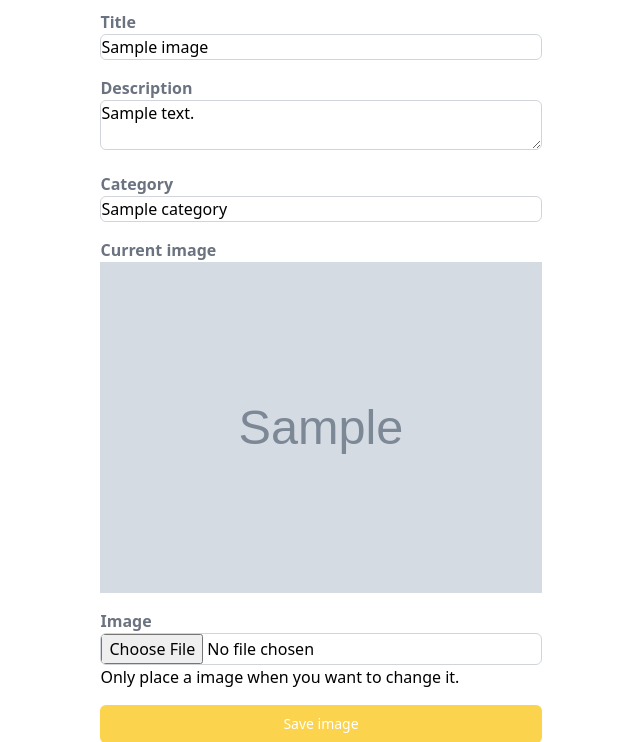
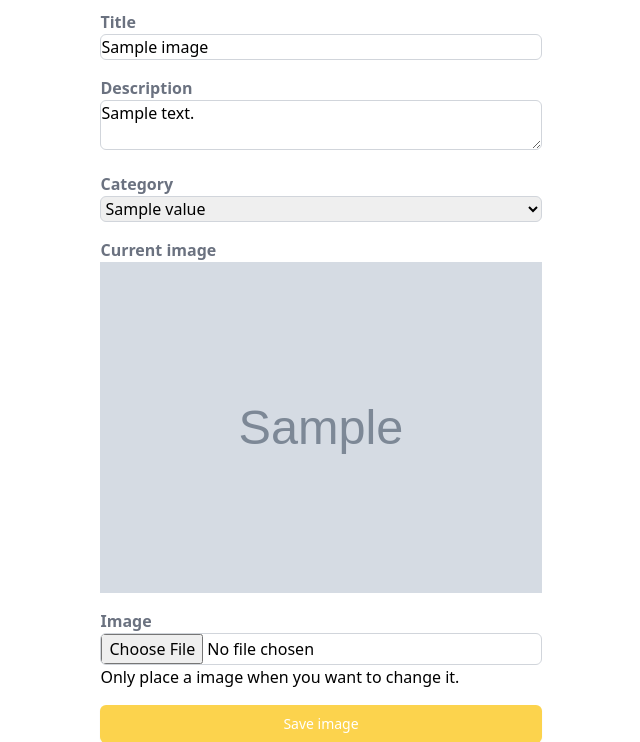
Before and after one commit to corka149/gallery, a Python web app: template templates/edit_image.html.jinja in a window 1280 px wide. Shown: the part 174-916 px from the top of the page, without its empty margins (319-959 px from the left). Run offline with Jinja, Linux system fonts and the light colour scheme; the template is opened without the code that fills it: most values are stand-ins (such as "Sample title", 1, 10 or a date in 2020); grey boxes marked "Sample" are stand-in pictures.

Commit message:
Select category from dropdown

```diff
--- a/Local.session.sql
+++ /dev/null
@@ -1 +0,0 @@
-DROP TABLE image;
--- a/main.py
+++ b/main.py
@@ -156,7 +156,7 @@ def add_image(
     if not is_authenticated:
         return responses.RedirectResponse(url="/", status_code=status.HTTP_302_FOUND)
 
-    return renderer.render(name="add_image.html.jinja", context={})
+    return renderer.render(name="add_image.html.jinja", context={"categories": db.Category})
 
 
 @app.post("/images/add", response_class=HTMLResponse)
@@ -198,7 +198,7 @@ def edit_image(
         config.image_directory, config.gallery_endpoint
     )
 
-    return renderer.render(name="edit_image.html.jinja", context={"image": image})
+    return renderer.render(name="edit_image.html.jinja", context={"image": image, "categories": db.Category})
 
 
 @app.post("/images/{image_id}/edit", response_class=HTMLResponse)
--- a/templates/add_image.html.jinja
+++ b/templates/add_image.html.jinja
@@ -29,7 +29,11 @@
         <label class="font-bold text-gray-500" for="category">{{
           _("Category")
         }}</label>
-        <input type="text" id="category" name="category" class="w-full border border-gray-300 rounded-md" required />
+        <select name="category" id="category" required class="w-full border border-gray-300 rounded-md">
+          {% for category in categories %}
+            <option value="{{ category.value }}">{{ _(category.value) }}</option>
+          {% endfor %}
+        </select>
       </div>
       <!-- Image -->
       <div>
--- a/templates/edit_image.html.jinja
+++ b/templates/edit_image.html.jinja
@@ -36,14 +36,15 @@
         <label class="font-bold text-gray-500" for="category">{{
           _("Category")
         }}</label>
-        <input
-          type="text"
-          id="category"
-          name="category"
-          class="w-full border border-gray-300 rounded-md"
-          value="{{ image.category }}"
-          required
-        />
+        <select name="category" id="category" required class="w-full border border-gray-300 rounded-md">
+          {% for category in categories %}
+            {% if category.value == image.category %} <!-- Check if the category is the same as the current image's category -->
+              <option value="{{ category.value }}" selected>{{ _(category.value) }}</option>
+            {% else %}
+              <option value="{{ category.value }}">{{ _(category.value) }}</option>
+            {% endif %}
+          {% endfor %}
+        </select>
       </div>
       <!-- Current image -->
         <div>
--- a/templates/home.html.jinja
+++ b/templates/home.html.jinja
@@ -14,7 +14,7 @@
     <img src="{{ image.thumbnail_url }}" alt="{{ image.title }}" />
     <div class="text-lg font-bold">{{ image.title }}</div>
     <div>{{ image.description }}</div>
-    <div class="text-sm text-gray-500 italic">{{ image.category }}</div>
+    <div class="text-sm text-gray-500 italic">{{ _(image.category) }}</div>
     <div class="mt-4 flex justify-between gap-2">
       <button
         class="w-1/2 flex justify-center py-2 px-4 border border-transparent rounded-md shadow-sm text-xs font-light text-white bg-red-300 hover:bg-red-400 focus:outline-none focus:ring-2 focus:ring-offset-2 focus:ring-red-500"
```
Also changed, not shown: gallery/db.py (+16 -0 lines), locales/de/LC_MESSAGES/base.po, locales/en/LC_MESSAGES/base.po, 2 other files.
